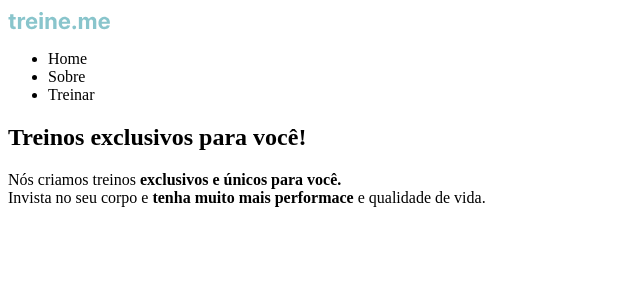
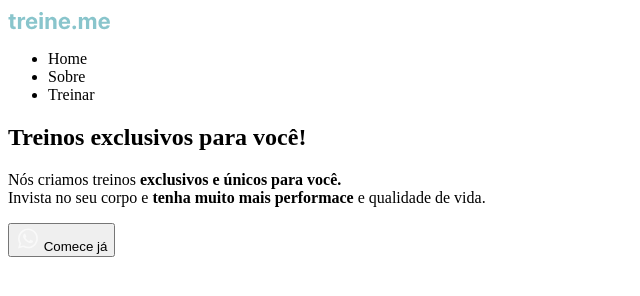
Before and after one commit to isabellamiirandam/treine-me, a plain HTML site: page index.html in a window 1280 px wide. Shown: the whole page, without its empty margins (0-640 px from the left). Drawn offline with Linux system fonts and the light colour scheme.

Commit message:
adicionando button

```diff
--- a/index.html
+++ b/index.html
@@ -27,6 +27,11 @@
           Invista no seu corpo e <strong>tenha muito mais performace</strong>
           e qualidade de vida.
         </p>
+
+        <button>
+          <img src="images/whats.svg" alt="ícone do whatsapps" />
+          Comece já
+        </button>
       </section>
     </main>
   </body>
```
